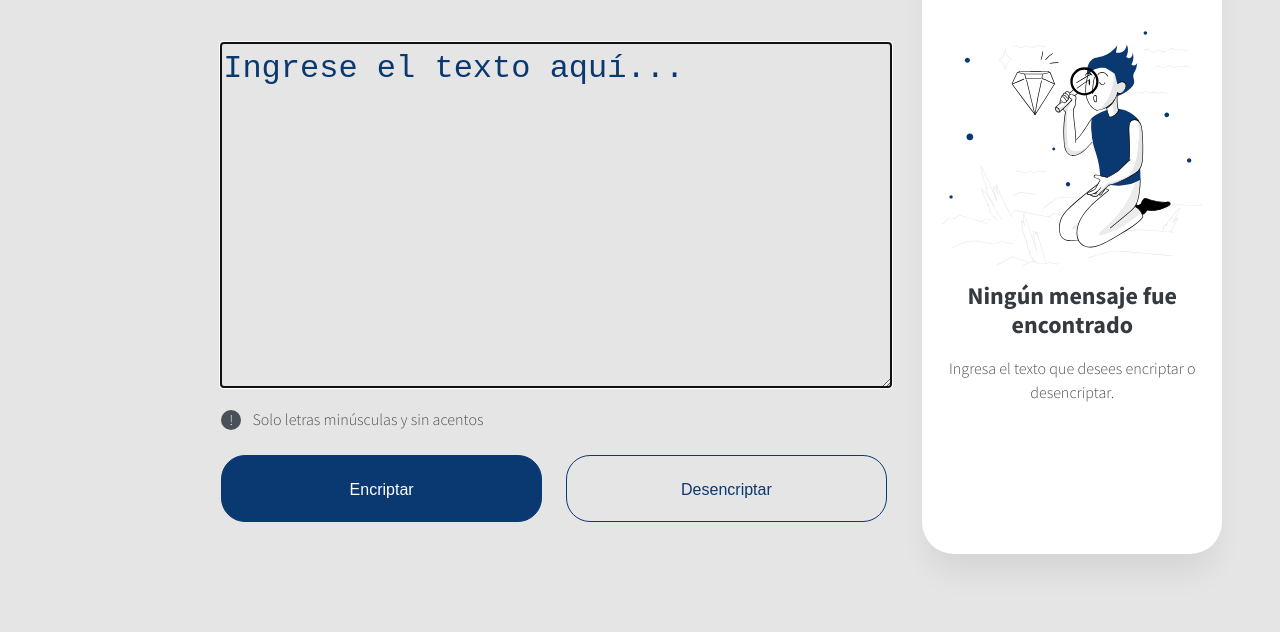
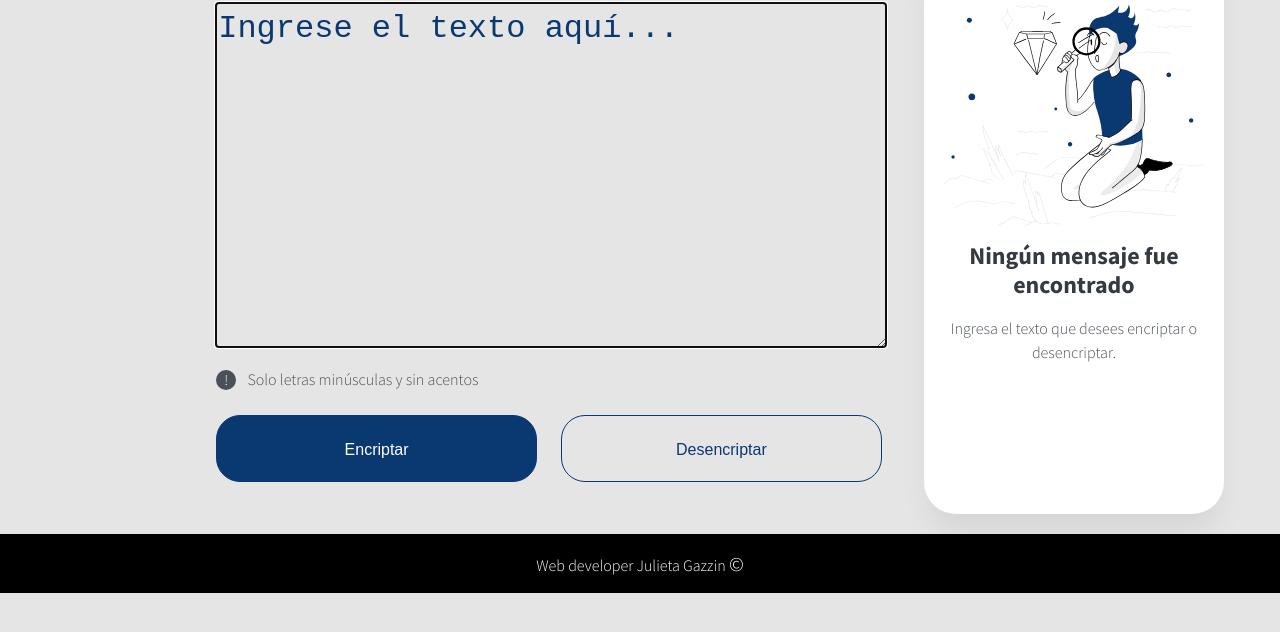
Before and after one commit to jgazzin/alulalatam-encriptador, a plain HTML site: page index.html in a window 1280 px wide. Shown: the part 106-738 px from the top of the page. Drawn offline with Linux system fonts and the light colour scheme.

Commit message:
se agregó referencia autor

```diff
--- a/css/estilo-encrip.css
+++ b/css/estilo-encrip.css
@@ -87,7 +87,7 @@ body {
     width: 52%;
     /* margin-top: 168px; */
     margin-left: 0px;
-    height: 620px;
+    height: 580px;
     display: flex;
     flex-direction: column;
     justify-content: flex-end;
@@ -183,12 +183,11 @@ body {
 .desencriptador {
     width: 300px;
     background-color: var(--blanco);
-    margin-top: 40px;
-    margin-right: 40px;
+    margin: 40px 40px 20px 10px;
 
     box-shadow: 0px 24px 32px -8px rgba(0, 0, 0, 0.08);
     border-radius: 32px;
-    height: 620px;
+    height: 580px;
     display: flex;
     flex-direction: column;
     justify-content: flex-end;
@@ -280,6 +279,27 @@ body {
     }
 }
 
+/*footer */
+footer {
+    padding: 1px;
+    background-color: black;
+    text-align: center;
+
+}
+
+footer p {
+    font-size: 700;
+}
+
+footer a {
+    text-decoration: none;
+    color: var(--blanco);
+}
+
+footer span {
+    font-size: 20px;
+}
+
 
 /* bloques mostrar/no mostrar */
 #salidaMensaje {
--- a/index.html
+++ b/index.html
@@ -49,6 +49,13 @@
         </section>
     </main>
 
+    <footer>
+        <p><a href="https://www.facebook.com/ArqJG">Web developer Julieta Gazzin <span>©</span></a></p>
+
+    </footer>
+
+
+
     <!--vinculo con archivo javaS para funcionalidades-->
     <script src="java.js"></script>
 
```
